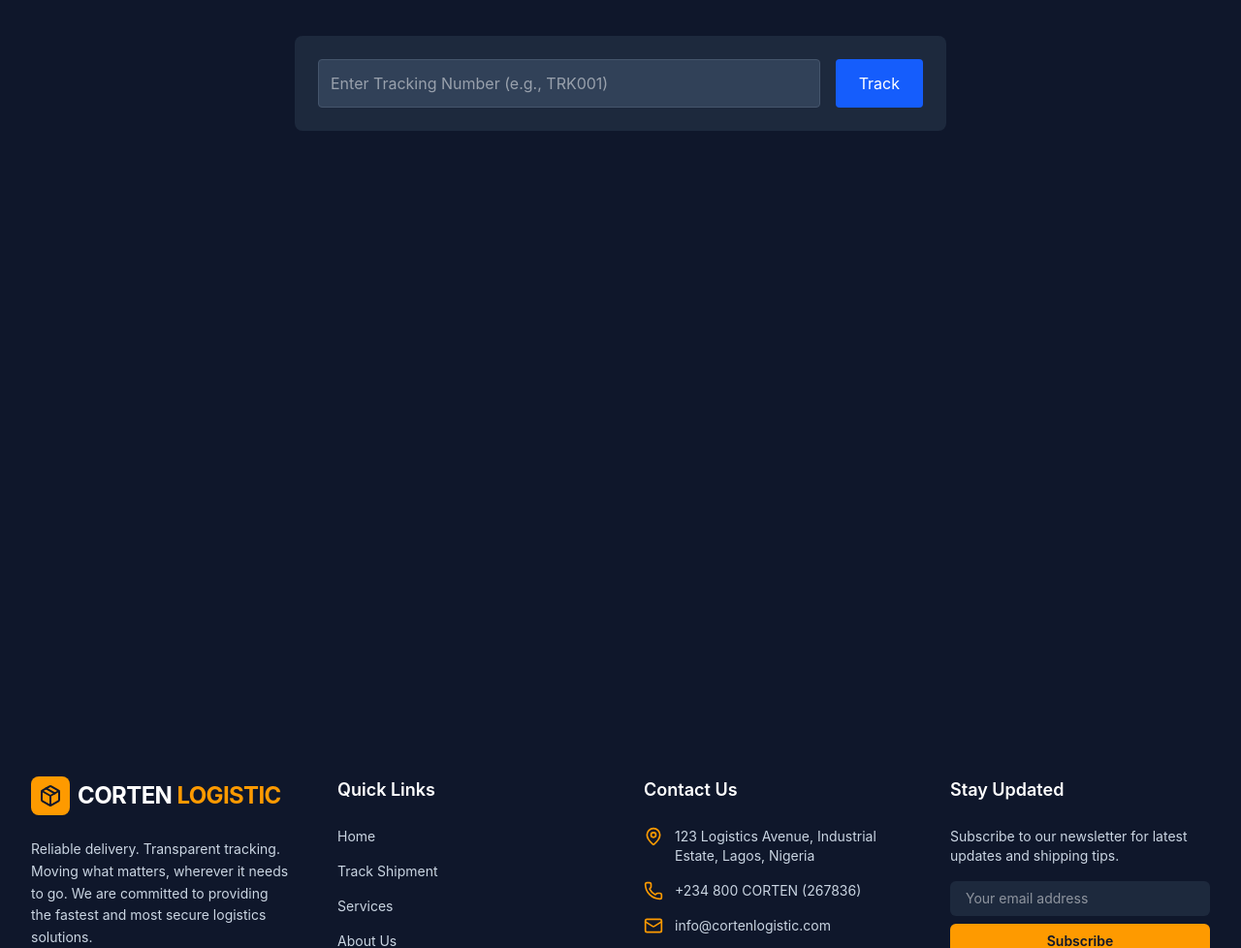
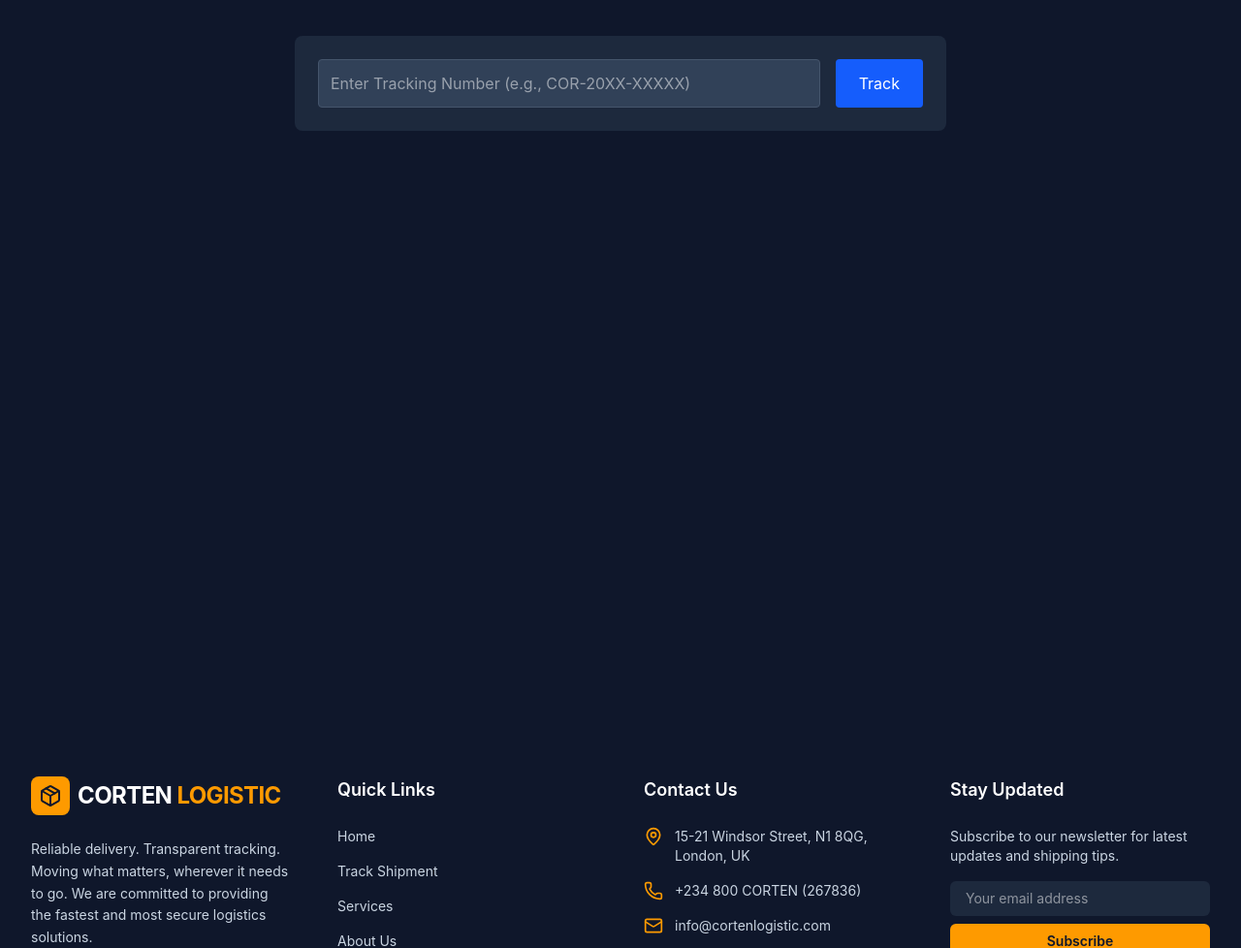
Before and after one commit to anonymousverseofficial-hue/corten-logistics, a React (Vite) app: page /track in a window 1280 px wide. Shown: the part 143-1121 px from the top of the page at 97% size. Built offline with nearby package versions, Linux system fonts and the light colour scheme; no server answers.

Commit message:
modification

```diff
--- a/src/components/Footer.tsx
+++ b/src/components/Footer.tsx
@@ -45,7 +45,7 @@ const Footer = () => {
             <ul className="space-y-4 text-sm">
               <li className="flex items-start gap-3">
                 <MapPin className="h-5 w-5 text-amber-500 shrink-0" />
-                <span>123 Logistics Avenue, Industrial Estate, Lagos, Nigeria</span>
+                <span>15-21 Windsor Street, N1 8QG, London, UK</span>
               </li>
               <li className="flex items-center gap-3">
                 <Phone className="h-5 w-5 text-amber-500 shrink-0" />
--- a/src/pages/Tracking.tsx
+++ b/src/pages/Tracking.tsx
@@ -58,7 +58,7 @@ function Tracking() {
           <div className="flex gap-4">
             <input
               type="text"
-              placeholder="Enter Tracking Number (e.g., TRK001)"
+              placeholder="Enter Tracking Number (e.g., COR-20XX-XXXXX)"
               value={trackingNumber}
               onChange={(e) => setTrackingNumber(e.target.value)}
               className="flex-1 p-3 rounded bg-slate-700 text-white border border-slate-600 focus:border-blue-500 outline-none"
```
